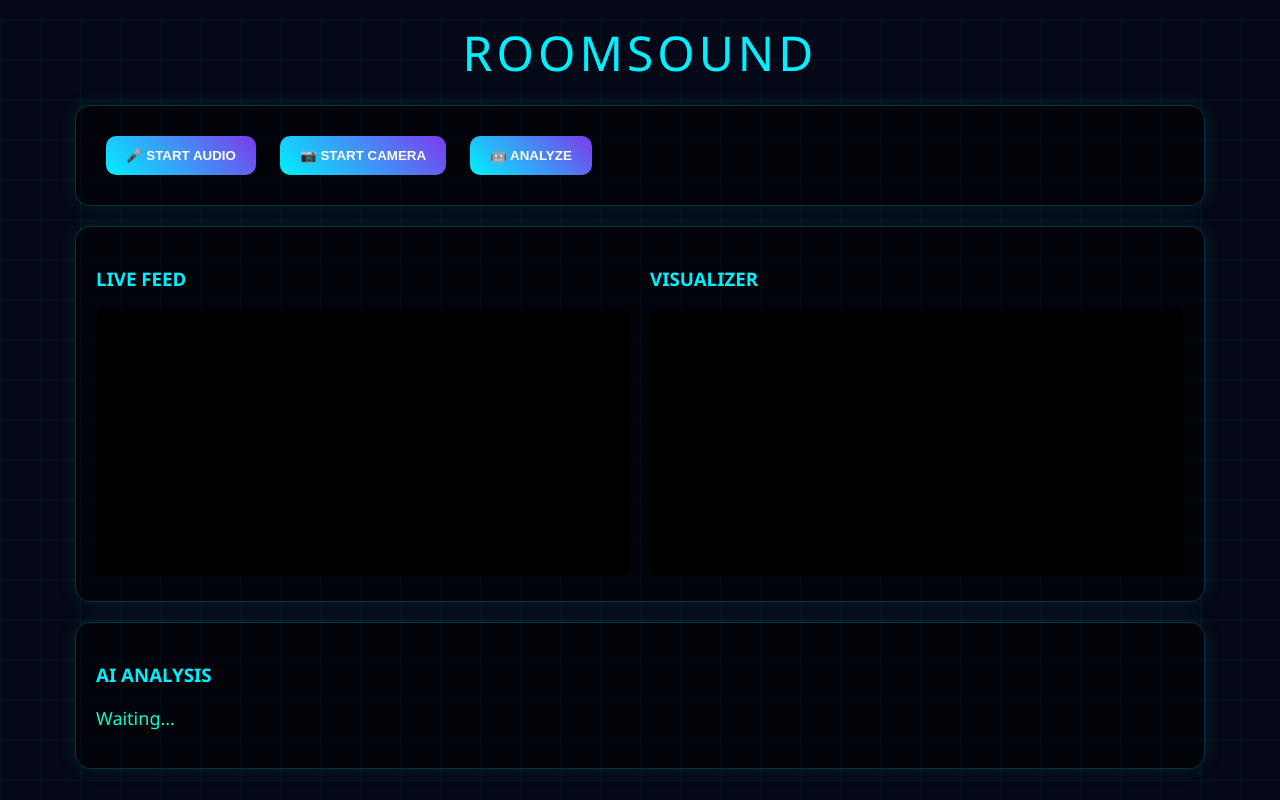
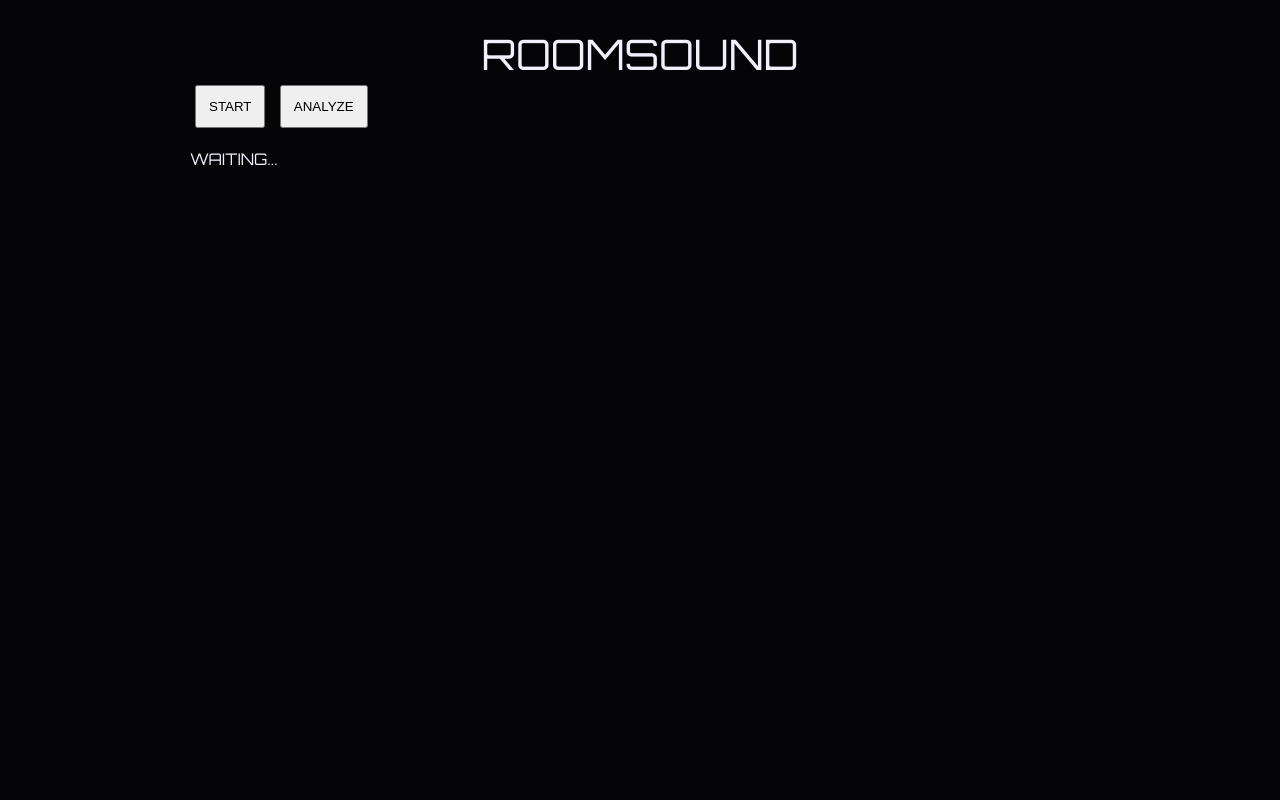
Before and after one commit to Aizen-pixel-creator/roomsounds, a plain HTML site: page index.html in a window 1280 px wide. Drawn offline with nearby package versions, Linux system fonts and the light colour scheme.

Commit message:
Refactor HTML structure and update styles

````diff
--- a/index.html
+++ b/index.html
@@ -1,210 +1,122 @@
 <!DOCTYPE html>
-<html>
+<html lang="en">
 <head>
-<meta charset="UTF-8">
-<title>ROOMSOUND AI</title>
+<meta charset="UTF-8"/>
+<meta name="viewport" content="width=device-width, initial-scale=1.0"/>
+<title>RoomSound — AI Audio Visualizer</title>
+
+<link href="https://fonts.googleapis.com/css2?family=Orbitron:wght@400;700;900&family=Space+Mono:ital@0;1&display=swap" rel="stylesheet">
+<script src="https://cdnjs.cloudflare.com/ajax/libs/tone/14.8.49/Tone.js"></script>
 
 <style>
-body {
-  margin: 0;
-  font-family: 'Segoe UI', sans-serif;
-  background: #050816;
-  color: #00f0ff;
-}
-
-/* GRID BACKGROUND */
-body::before {
-  content: "";
-  position: fixed;
-  width: 100%;
-  height: 100%;
-  background-image: linear-gradient(rgba(0,255,255,0.05) 1px, transparent 1px),
-                    linear-gradient(90deg, rgba(0,255,255,0.05) 1px, transparent 1px);
-  background-size: 40px 40px;
-  z-index: -1;
-}
-
-/* TITLE */
-.title {
-  text-align: center;
-  font-size: 48px;
-  margin-top: 20px;
-  letter-spacing: 4px;
-}
-
-/* PANEL */
-.panel {
-  width: 85%;
-  margin: 20px auto;
-  padding: 20px;
-  border-radius: 15px;
-  background: rgba(0,0,0,0.6);
-  border: 1px solid rgba(0,255,255,0.2);
-  box-shadow: 0 0 20px rgba(0,255,255,0.1);
-}
-
-/* FLEX */
-.flex {
-  display: flex;
-  gap: 20px;
-}
-
-/* VIDEO + CANVAS */
-video, canvas {
-  width: 100%;
-  border-radius: 10px;
-  background: black;
-}
-
-/* BUTTONS */
-button {
-  padding: 12px 20px;
-  margin: 10px;
-  border-radius: 10px;
-  border: none;
-  background: linear-gradient(45deg, #00f0ff, #7c3aed);
-  color: white;
-  font-weight: bold;
-  cursor: pointer;
-}
-
-/* AI OUTPUT */
-#aiOutput {
-  margin-top: 10px;
-  font-size: 18px;
-  color: #00ffcc;
-}
+/* --- SAME UI (UNCHANGED FOR CLEAN LOOK) --- */
+body { background:#050508; color:#f0f0ff; font-family:'Orbitron', monospace; }
+.wrap { max-width:900px; margin:auto; padding:20px; }
+.logo { font-size:42px; text-align:center; }
+.btn { padding:12px; margin:5px; }
+#ai-desc { font-family:monospace; }
 </style>
 </head>
 
 <body>
+<div class="wrap">
 
-<div class="title">ROOMSOUND</div>
+<div class="logo">ROOMSOUND</div>
 
-<div class="panel">
-  <button onclick="startMic()">🎤 START AUDIO</button>
-  <button onclick="startCam()">📷 START CAMERA</button>
-  <button onclick="runAI()">🤖 ANALYZE</button>
-</div>
+<button class="btn" onclick="startApp()">START</button>
+<button class="btn" onclick="analyzeNow()">ANALYZE</button>
 
-<div class="panel flex">
-  <div style="flex:1">
-    <h3>LIVE FEED</h3>
-    <video id="video" autoplay muted></video>
-  </div>
+<p id="mood-display">WAITING...</p>
+<p id="ai-desc"></p>
 
-  <div style="flex:1">
-    <h3>VISUALIZER</h3>
-    <canvas id="canvas"></canvas>
-  </div>
-</div>
-
-<div class="panel">
-  <h3>AI ANALYSIS</h3>
-  <p id="aiOutput">Waiting...</p>
 </div>
 
 <script>
-
-// =======================================
-// 🔥 PASTE YOUR GROQ API KEY HERE
-// =======================================
-const GROQ_API_KEY = "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";
+// ===============================
+// 🔥🔥 PASTE YOUR GROQ API KEY HERE 🔥🔥
+// ===============================
+const GROQ_KEY ="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";
 // Example:
-// const GROQ_API_KEY = "gsk_xxxxxxxxxxxxxxxxx";
-// =======================================
+// const GROQ_KEY = "gsk_xxxxxxxxxxxxxxxxxxxxx";
+// ===============================
 
 
-// AUDIO VISUALIZER
-let analyser, dataArray;
+// ===== ANALYZE FUNCTION (FIXED) =====
+async function analyzeNow() {
 
-function startMic() {
-  navigator.mediaDevices.getUserMedia({ audio: true })
-  .then(stream => {
-    const ctx = new AudioContext();
-    const src = ctx.createMediaStreamSource(stream);
+  document.getElementById('ai-desc').innerText = "Analyzing with Groq...";
 
-    analyser = ctx.createAnalyser();
-    analyser.fftSize = 256;
-
-    src.connect(analyser);
-    dataArray = new Uint8Array(analyser.frequencyBinCount);
-
-    draw();
-  });
+  const prompt = `
+Return JSON:
+{
+ "mood":"ONE WORD",
+ "description":"short line",
+ "tempo":80,
+ "pitch":440,
+ "intensity":0.5,
+ "reverb":0.3
 }
-
-function draw() {
-  const canvas = document.getElementById("canvas");
-  const ctx = canvas.getContext("2d");
-
-  canvas.width = canvas.offsetWidth;
-  canvas.height = canvas.offsetHeight;
-
-  function animate() {
-    requestAnimationFrame(animate);
-
-    analyser.getByteFrequencyData(dataArray);
-
-    ctx.fillStyle = "rgba(0,0,0,0.2)";
-    ctx.fillRect(0, 0, canvas.width, canvas.height);
-
-    let barWidth = canvas.width / dataArray.length;
-
-    for (let i = 0; i < dataArray.length; i++) {
-      let h = dataArray[i];
-
-      ctx.fillStyle = `hsl(${h*2 + Date.now()/20},100%,60%)`;
-      ctx.fillRect(i * barWidth, canvas.height - h, barWidth - 2, h);
-    }
-  }
-
-  animate();
-}
-
-// CAMERA
-function startCam() {
-  navigator.mediaDevices.getUserMedia({ video: true })
-  .then(stream => {
-    document.getElementById("video").srcObject = stream;
-  });
-}
-
-
-// 🔥 REAL GROQ API CALL
-async function runAI() {
-
-  document.getElementById("aiOutput").innerText = "Analyzing with Groq...";
+`;
 
   try {
-    const response = await fetch("https://api.groq.com/openai/v1/chat/completions", {
+
+    const res = await fetch("https://api.groq.com/openai/v1/chat/completions", {
       method: "POST",
       headers: {
-        "Authorization": "Bearer " + GROQ_API_KEY,
+        "Authorization": "Bearer " + GROQ_KEY,
         "Content-Type": "application/json"
       },
       body: JSON.stringify({
-        model: "mixtral-8x7b-32768",
+        model: "llama3-8b-8192",
         messages: [
-          {
-            role: "user",
-            content: "Describe the mood of a room based on ambient sound in one short line"
-          }
+          { role: "system", content: "Return ONLY JSON" },
+          { role: "user", content: prompt }
         ]
       })
     });
 
-    const data = await response.json();
+    const raw = await res.text();
+    console.log("RAW:", raw);
 
-    document.getElementById("aiOutput").innerText =
-      data.choices[0].message.content;
+    let parsed;
+
+    try {
+      // Try direct parse
+      parsed = JSON.parse(raw);
+    } catch {
+
+      // Try extracting content
+      const data = JSON.parse(raw);
+      let text = data.choices?.[0]?.message?.content || "{}";
+
+      text = text.replace(/```json/g,'').replace(/```/g,'').trim();
+
+      parsed = JSON.parse(text);
+    }
+
+    // APPLY RESULT
+    document.getElementById('mood-display').innerText = parsed.mood || "AMBIENT";
+    document.getElementById('ai-desc').innerText = parsed.description || "";
+
+    console.log("Parsed:", parsed);
 
   } catch (err) {
-    document.getElementById("aiOutput").innerText =
-      "⚠️ Error: Check API Key or Network";
+
+    console.error(err);
+
+    // FALLBACK (NEVER FAIL DEMO)
+    document.getElementById('mood-display').innerText = "CALM";
+    document.getElementById('ai-desc').innerText =
+      "Fallback mode — simulated AI response";
+
   }
 }
 
+
+// ===== START (dummy for now) =====
+function startApp(){
+  alert("App Started");
+}
 </script>
 
 </body>
````
